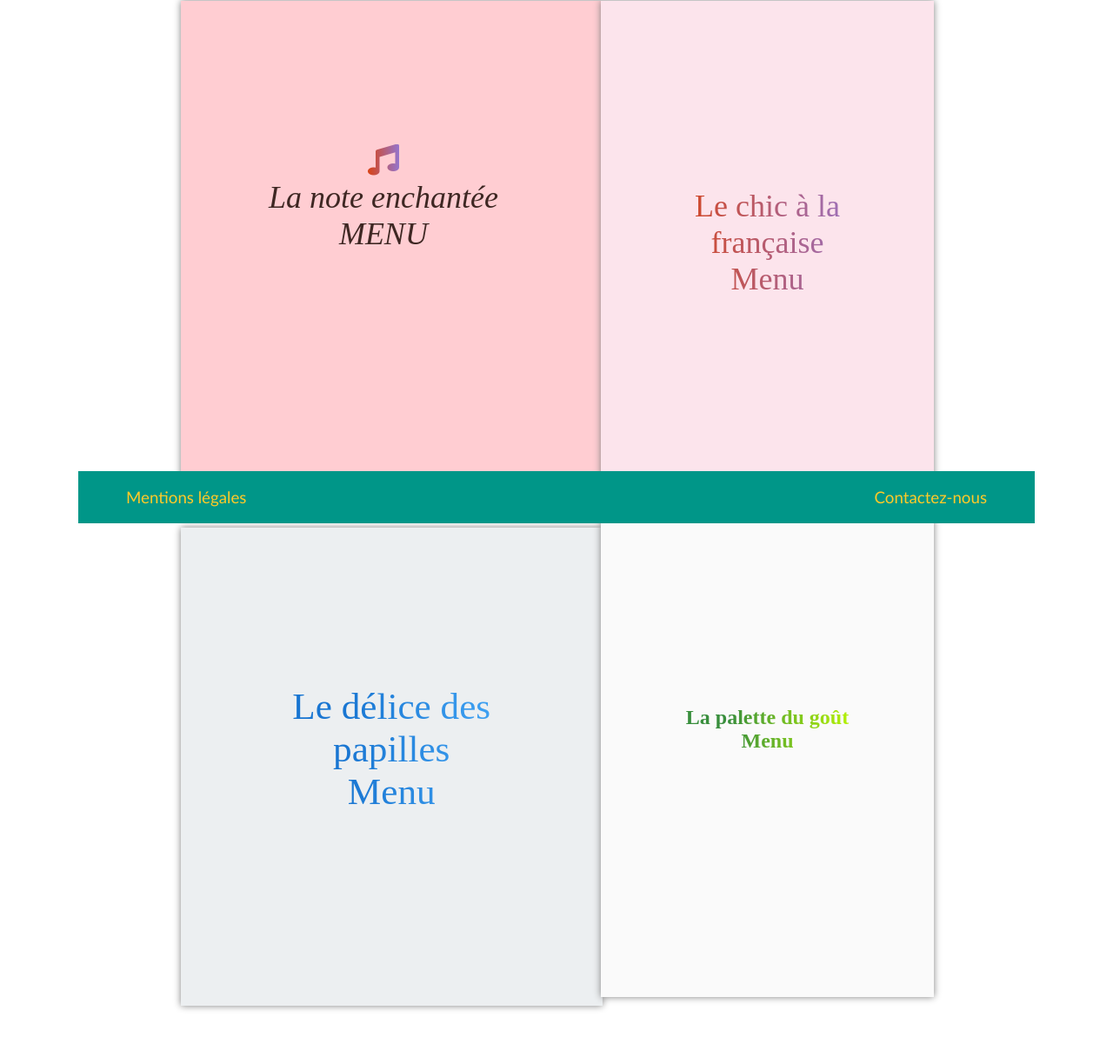
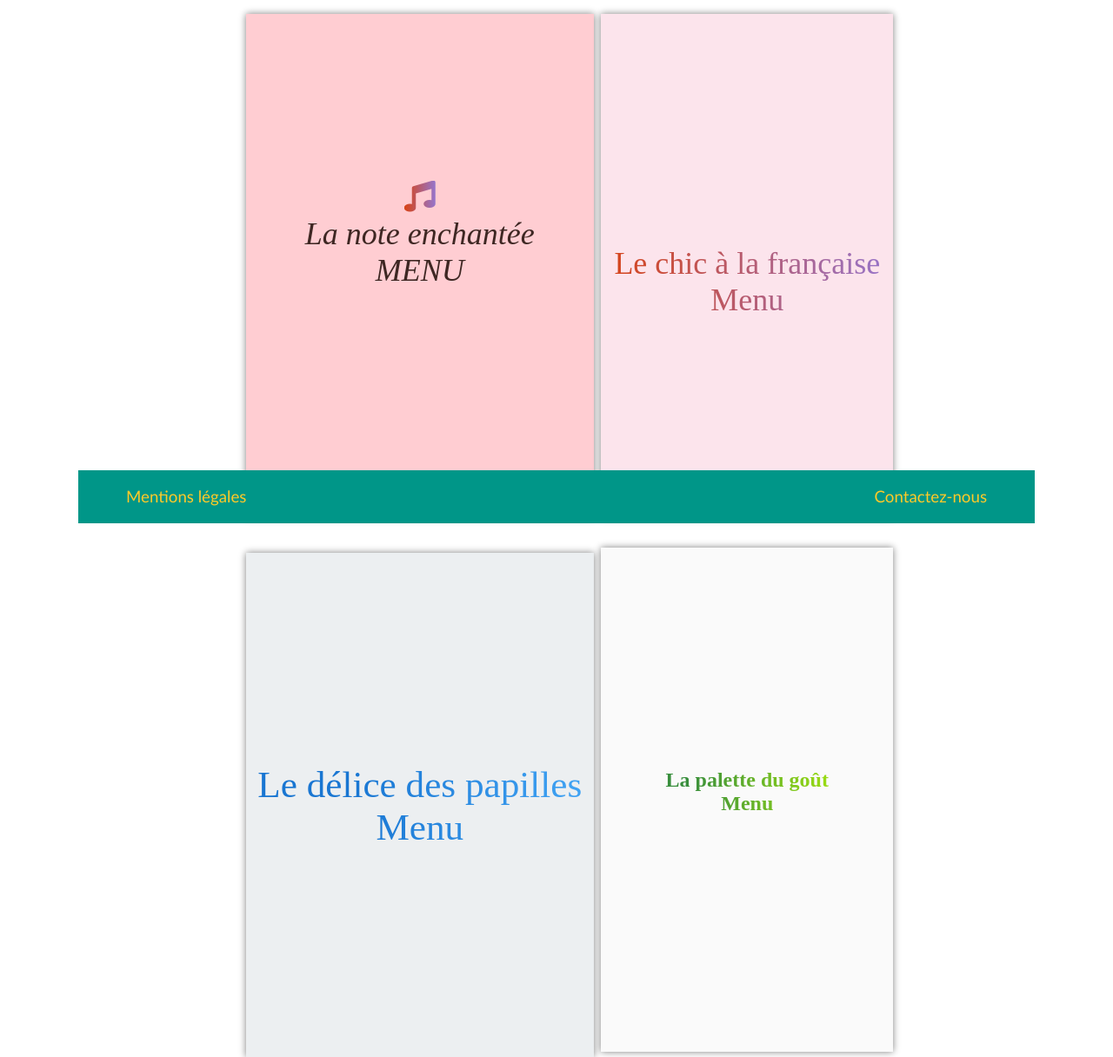
Before and after one commit to YansYansYans/ProjetFood, a plain HTML site: page index.html in a window 1280 px wide. Shown: the part 198-1414 px from the top of the page at 87% size. Drawn offline with Linux system fonts and the light colour scheme.

Commit message:
Projet Final 2.0 = Reajustement Page Principale

```diff
--- a/css/style.css
+++ b/css/style.css
@@ -62,15 +62,8 @@ footer h3:hover {
 	margin: auto;
 	display: flex;
 	justify-content: space-around;
-	max-width: 1000px;
-}
-.left {
-	margin-right: 2.5%;
-	margin-left: -7.5%;
-}
-.right {
-	margin-left: 2.5%;
-	margin-left: -20%;
+	max-width: 750px;
+	flex-wrap: wrap;
 }
 i.fas {
 	background: -webkit-linear-gradient(0deg, #D84315 0% -0%, #9575CD);
@@ -84,30 +77,30 @@ i.fas {
 	box-shadow: 0px 0px 8px grey;
 	width: 100%;
     max-width: 400px;
-    height: 200px;
-    padding-top: 200px;
-    padding-bottom: 150px;
+    height: 350px;
+    margin: 15px;
+    padding-top: 230px;
     font-size: 1.5em;
     text-align: center;
     display: block;
 }
 .menu1 {
 	background-color: #ffcdd2;
-    margin-bottom: 15%;
-    padding-right: 30%;
+	width: 100%;
+	margin-bottom: 10%;
 }
 .menu2 {
 	background-color: #ECEFF1;
-	padding-right: 30%;
+	width: 100%;
 }
 .menu3 {
 	background-color: #FCE4EC;
-    margin-bottom: 15%;
-    padding-right: 25%;
+    width: 100%;
+    margin-bottom: 10%;
 }
 .menu4 {
 	background-color: #FAFAFA;
-	padding-right: 25%;
+	width: 100%;
 }
 .menu1 a p:hover, .menu2 a p:hover, .menu3 a p:hover, .menu4 a p:hover {
 	transform: scale(1.1);
@@ -119,7 +112,7 @@ i.fas {
 	font-style: italic;
 	color: #3E2723;
 	font-size: 1.5em;
-	margin-left: 25%;
+	text-align: center;
 	margin-top: -10%;
 }
 .menu2 p {
@@ -129,8 +122,8 @@ i.fas {
     -webkit-text-fill-color: transparent;
     -webkit-background-clip: text;
     font-size: 1.8em;
-    margin-left: 30%;
-	margin-top: -5%;
+    text-align: center;
+    margin-top: 3%;
 }
 .menu3 p {
 	font-family: Berlin Sans FB;
@@ -139,8 +132,7 @@ i.fas {
     -webkit-text-fill-color: transparent;
     -webkit-background-clip: text;
     font-size: 1.5em;
-    margin-left: 25%;
-	margin-top: 5%;
+    text-align: center;
 }
 .menu4 p {
 	font-family: Lucida Handwriting;
@@ -149,8 +141,7 @@ i.fas {
     -webkit-text-fill-color: transparent;
     -webkit-background-clip: text;
     font-size: 1em;
-    margin-left: 25%;
-	margin-top: 5%;
+    text-align: center;
 }
 .box5 {
 	text-align: center;
```
